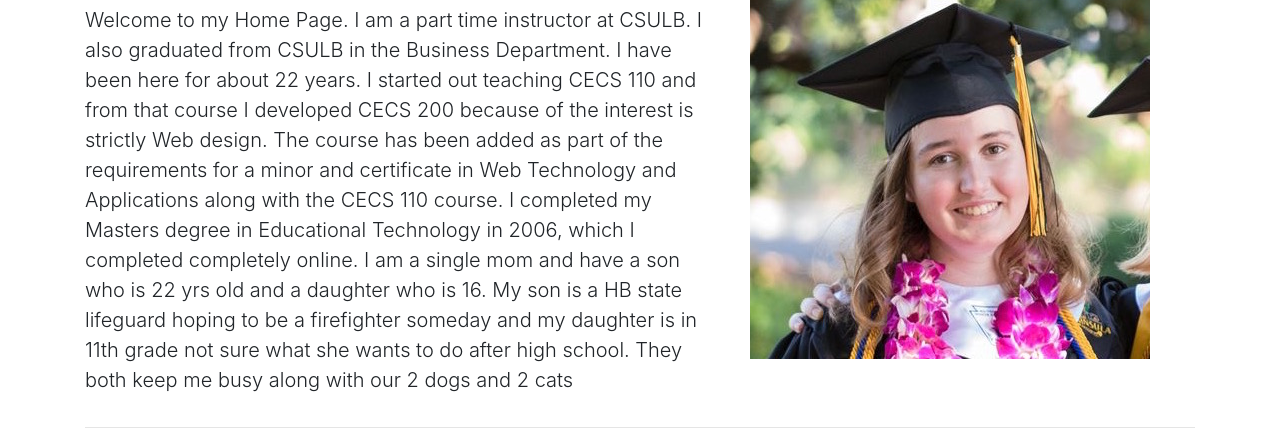
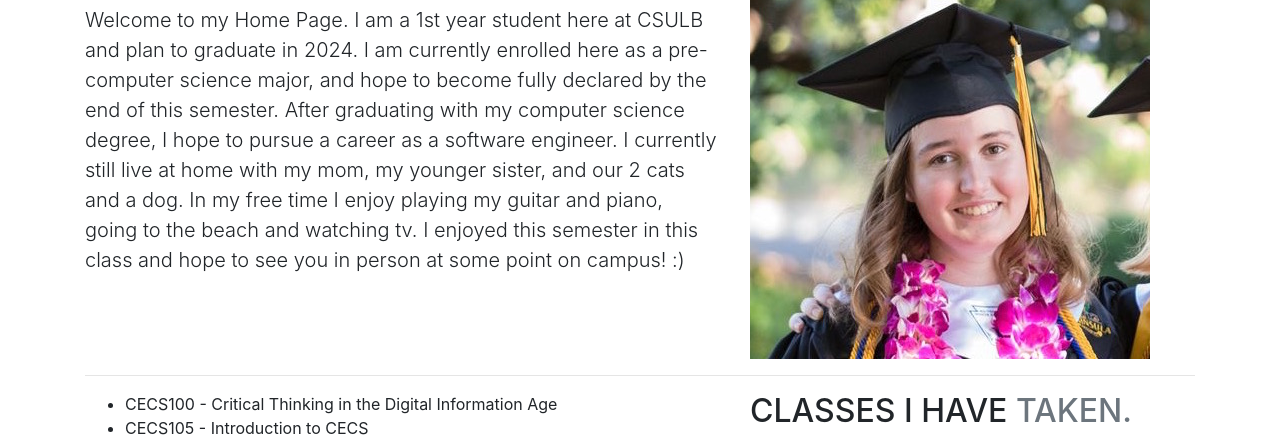
Before and after one commit to HeatherHawkins/cecs105, a plain HTML site: page index.html in a window 1280 px wide. Shown: the part 340-777 px from the top of the page. Drawn offline with nearby package versions, Linux system fonts and the light colour scheme.

Commit message:
Update index.html

```diff
--- a/index.html
+++ b/index.html
@@ -29,9 +29,9 @@
     <div class="row featurette">
       <div class="col-md-7">
         <h2 class="featurette-heading">A LITTLE ABOUT <span class="text-muted">ME.</span></h2>
-        <p class="lead">Welcome to my Home Page. I am a part time instructor at CSULB. I also graduated from CSULB in the Business Department. I have been here for about 22 years. I started out teaching CECS 110 and from that course I developed CECS 200 because of the interest is strictly Web design. The course has been added as part of the requirements for a minor and certificate in Web Technology and Applications along with the CECS 110 course. I completed my Masters degree in Educational Technology in 2006, which I completed completely online.
+        <p class="lead">Welcome to my Home Page. I am a 1st year student here at CSULB and plan to graduate in 2024. I am currently enrolled here as a pre-computer science major, and hope to become fully declared by the end of this semester. After graduating with my computer science degree, I hope to pursue a career as a software engineer.
 
-I am a single mom and have a son who is 22 yrs old and a daughter who is 16. My son is a HB state lifeguard hoping to be a firefighter someday and my daughter is in 11th grade not sure what she wants to do after high school. They both keep me busy along with our 2 dogs and 2 cats</p>
+I currently still live at home with my mom, my younger sister, and our 2 cats and a dog. In my free time I enjoy playing my guitar and piano, going to the beach and watching tv. I enjoyed this semester in this class and hope to see you in person at some point on campus! :)</p>
       </div>
       <div class="col-md-5">
         <img src="IMG_3652.jpg" alt="Heather Hawkins" width="400" height="400">
```
